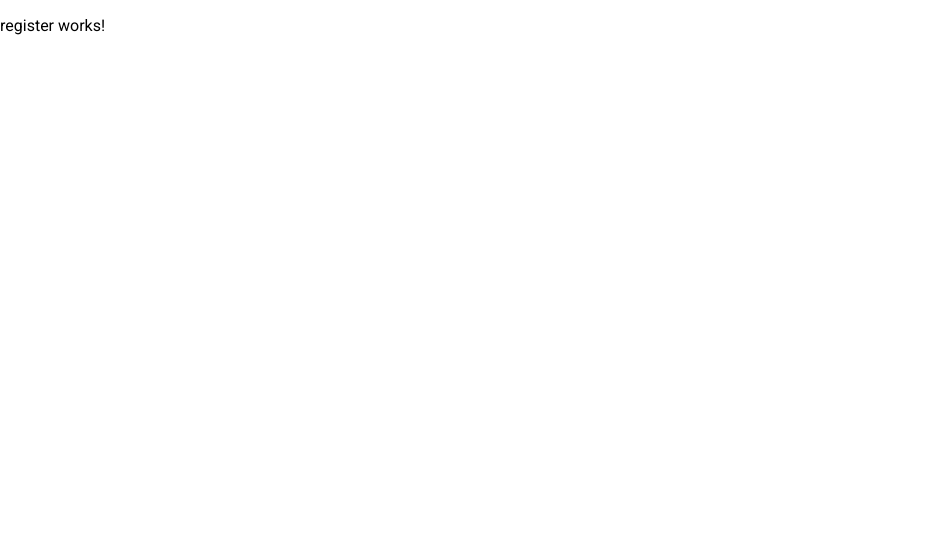
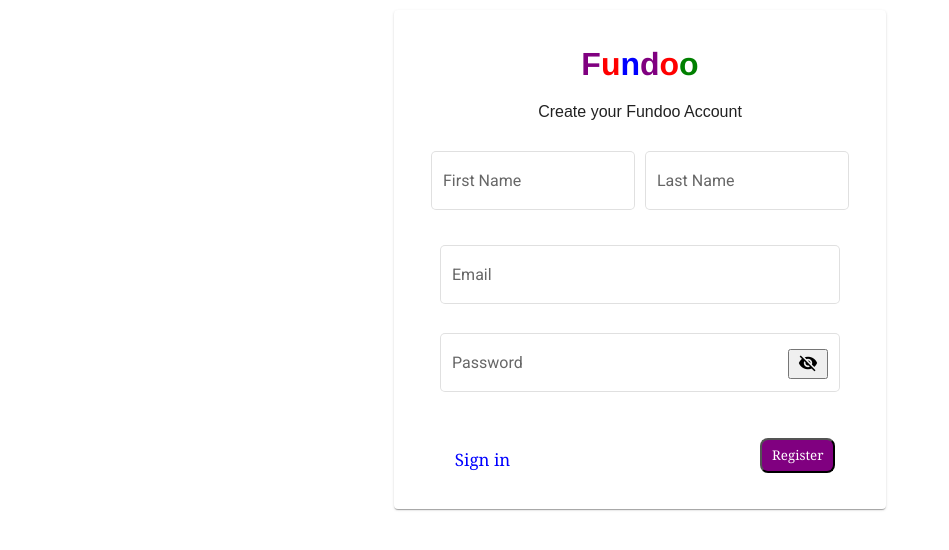
Before and after one commit to ahsan133/ahsan_bridgelabz, an Angular app in the folder Angular_6/: page /register in a window 1280 px wide. Shown: the top 550 px of the page, without its empty margins (0-949 px from the left). Built offline with nearby package versions, Linux system fonts and the light colour scheme.

Commit message:
[MD Ahsanullah] Add. html and scss for register is added

```diff
--- a/Angular_6/src/app/Component/login/login.component.html
+++ b/Angular_6/src/app/Component/login/login.component.html
@@ -1,6 +1,6 @@
-<!-- <form [formGroup]=loginForm> -->
+<mat-card class="card">
+  <form [formGroup]=loginForm>
 
-    <div class="whole">
       <h1>
         <span class="purple">F</span>
         <span class="red">u</span>
@@ -11,7 +11,7 @@
       </h1>
 
       <h2>Sign in</h2>
-      <h4>Use your Google Account</h4>
+      <h4>Use your Fundoo Account</h4>
 
       <div class="in">
 
@@ -34,7 +34,7 @@
         </div>
       </div>
 
-      <div class="forgot" routerLink="/forgot">Forgot password?</div>
+        <div class="forgot" routerLink="/forgot">Forgot password?</div>
 
       <div class="allign">
         <div class="register" routerLink="/register">create account</div>
@@ -52,6 +52,5 @@
           <img class="img" alt="Facebook" src="/assets/img/f.png"></div>
       </div>
 
-  </div>
-
-  <!-- </form> -->
+  </form>
+</mat-card>
--- a/Angular_6/src/app/Component/login/login.component.scss
+++ b/Angular_6/src/app/Component/login/login.component.scss
@@ -1,16 +1,16 @@
-.whole{
-    display: grid;
-    border: 1px solid rgb(219, 200, 200);
-    border-radius: 5px;
-    margin: 5% 33% 0%;
-    align-items: center;
+.card{
+    margin: 0 auto;
+    float: none;
+    margin-bottom: 10px;
+    margin-top: 10px;
+    max-width: 400px;
 }
 
 h1 {
     text-align: center;
     font-family:'Franklin Gothic Medium', 'Arial Narrow', Arial, sans-serif;
     margin-bottom: 20px;
-    margin-top: 40px;
+    margin-top: 20px;
 }
 
 .blue{color: blue;}
@@ -48,7 +48,7 @@ h4{
 
 .button{
     padding:10px;
-    padding-left: 150px;
+    padding-left: 160px;
 }
 
 .user{
@@ -62,11 +62,12 @@ h4{
     font-family: Cambria, Cochin, Georgia, Times, 'Times New Roman', serif;
     font-size: 14px;
     color: blue;
-    padding-left: 45px;
     outline: none;
     cursor: pointer;
+    text-align: center;
+    padding-right: 220px;
+}
 
-}
 .register{
     font-weight: 500;
     font-family: Cambria, Cochin, Georgia, Times, 'Times New Roman', serif;
@@ -74,11 +75,12 @@ h4{
     color: blue;
     outline: none;
     padding-top: 20px;
+    padding-left: 20px;
     cursor: pointer;
 }
 .allign{
+    justify-content: center;
     display: flex;
-    padding-left: 45px;
 }
 .else{
     text-align: center;
--- a/Angular_6/src/app/Component/login/login.component.ts
+++ b/Angular_6/src/app/Component/login/login.component.ts
@@ -1,15 +1,33 @@
 import { Component, OnInit } from '@angular/core';
+import { FormGroup, FormControl, NgForm } from '@angular/forms';
+import { MatSnackBar } from '@angular/material/snack-bar';
 
 @Component({
   selector: 'app-login',
   templateUrl: './login.component.html',
   styleUrls: ['./login.component.scss']
 })
+
 export class LoginComponent implements OnInit {
 
-  constructor() { }
-
-  ngOnInit(): void {
+  loginForm: FormGroup;
+  constructor() {
+    this.loginForm = new FormGroup({
+      email : new FormControl(),
+      password : new FormControl()
+    });
   }
 
+  ngOnInit() {}
+
+   login(form: NgForm) {
+   this.service.getLogin(this.loginForm.value).subscribe((status: any) => {
+    if (status != null) {
+      localStorage.setItem('userData', JSON.stringify(status));
+      this.route.navigate(['']);
+    } else {
+       this.snackBar.open('invalid');
+    }
+   });
+  }
 }
--- a/Angular_6/src/app/Component/register/register.component.html
+++ b/Angular_6/src/app/Component/register/register.component.html
@@ -1 +1,58 @@
-<p>register works!</p>
+<mat-card class ="card">
+
+    <h1>
+        <span class="purple">F</span>
+        <span class="red">u</span>
+        <span class="blue">n</span>
+        <span class="purple">d</span>
+        <span class="red">o</span>
+        <span class="green">o</span>
+      </h1>
+      <h4>Create your Fundoo Account</h4>
+
+      <div class="names">
+
+        <div class="name">
+            <mat-form-field appearance="outline">
+              <mat-label>First Name</mat-label>
+              <input matInput type="text" formControlName="firstName">
+            </mat-form-field>
+          </div>
+          <div class ="name">
+            <mat-form-field appearance="outline">
+              <mat-label>Last Name</mat-label>
+              <input matInput type="text" formControlName="lastName">
+            </mat-form-field>
+          </div>
+
+      </div>
+
+      <div class ="email">
+
+        <div class="allign">
+            <mat-form-field appearance="outline" class="log">
+              <mat-label>Email</mat-label>
+              <input matInput type="text" formControlName="email">
+            </mat-form-field>
+          </div>
+
+          <div class="allign">
+            <mat-form-field appearance="outline" class="log">
+              <mat-label>Password</mat-label>
+              <input matInput [type]="hide ? 'text' : 'password'" formControlName="password">
+              <button mat-icon-button matSuffix (click)="hide = !hide" [attr.aria-label]="'Hide password'"
+                [attr.aria-pressed]="hide">
+                <mat-icon>{{hide ? 'visibility' : 'visibility_off'}}</mat-icon>
+              </button>
+            </mat-form-field>
+          </div>
+      </div>
+
+      <div class="button">
+          <div class="sign" routerLink="/login">Sign in</div>
+          <div class="reg">
+            <input type="button" value="Register" id="btn" class="btn">
+          </div>
+      </div>
+
+    </mat-card>
--- a/Angular_6/src/app/Component/register/register.component.scss
+++ b/Angular_6/src/app/Component/register/register.component.scss
@@ -0,0 +1,68 @@
+.card{
+    margin: 0 auto;
+    float: none;
+    margin-bottom: 10px;
+    margin-top: 10px;
+    max-width: 460px;
+}
+.blue{color: blue;}
+.red{color:red;}
+.purple{color:purple;}
+.green{color:green;}
+
+h1 {
+    text-align: center;
+    font-family:'Franklin Gothic Medium', 'Arial Narrow', Arial, sans-serif;
+    margin-bottom: 20px;
+    padding-top: 20px;
+}
+h4{
+    text-align: center;
+    font-weight: 100;
+    margin-top: 8px;
+    font-family: Arial, Helvetica, sans-serif;
+}
+.names{
+    display:flex;
+    justify-content: center;
+}
+.name{
+    padding: 5px;
+}
+.log{
+width:400px;
+}
+.allign{
+    text-align: center;
+}
+
+.btn{
+    background-color:purple;
+    color: white;
+    height:35px;
+    outline: none;
+    border-radius: 8px;
+    width:75px;
+    font-family: Cambria, Cochin, Georgia, Times, 'Times New Roman', serif;
+}
+
+.button{
+    justify-content: center;
+    display: flex;
+    padding:10px;
+}
+
+.sign{
+    font-weight: 520;
+    font-family: Cambria, Cochin, Georgia, Times, 'Times New Roman', serif;
+    font-size: 17px;
+    color: blue;
+    outline: none;
+    padding-top: 20px;
+    padding-left: 20px;
+    cursor: pointer;
+}
+.reg{
+    padding:10px;
+    padding-left: 250px;
+}
--- a/Angular_6/src/app/Component/register/register.component.ts
+++ b/Angular_6/src/app/Component/register/register.component.ts
@@ -1,4 +1,7 @@
 import { Component, OnInit } from '@angular/core';
+import { HttpClient, HttpHeaders, HttpErrorResponse } from '@angular/common/http';
+import { Observable, of } from 'rxjs';
+import { map, catchError, tap } from 'rxjs/operators';
 
 @Component({
   selector: 'app-register',
@@ -7,9 +10,15 @@ import { Component, OnInit } from '@angular/core';
 })
 export class RegisterComponent implements OnInit {
 
-  constructor() { }
+  constructor(private http: HttpClient) { }
 
   ngOnInit(): void {
+    const endpoint = 'http://localhost:3000/api/register/';
+  const httpOptions = {
+    headers: new HttpHeaders({
+      'Content-Type':  'application/json'
+    })
+  };
   }
 
 }
--- a/Angular_6/src/app/app-routing.module.ts
+++ b/Angular_6/src/app/app-routing.module.ts
@@ -7,6 +7,7 @@ import { ForgotComponent } from './Component/forgot/forgot.component';
 
 const routes: Routes = [
   {path : '', component: LoginComponent},
+  {path : 'login', component: LoginComponent},
   {path : 'register', component: RegisterComponent},
   {path : 'forgot', component: ForgotComponent}
 ];
--- a/Angular_6/src/app/app.module.ts
+++ b/Angular_6/src/app/app.module.ts
@@ -7,7 +7,6 @@ import { MatCardModule } from '@angular/material/card';
 import { MatInputModule } from '@angular/material/input';
 import { BrowserAnimationsModule } from '@angular/platform-browser/animations';
 import { HttpClientModule } from '@angular/common/http';
-
 
 import { AppRoutingModule } from './app-routing.module';
 import { AppComponent } from './app.component';
```
Also changed, not shown: Angular_6/src/app/account.service.ts (added, +12 -0 lines), 1 other file (tests, documents, lock files or other folders).
